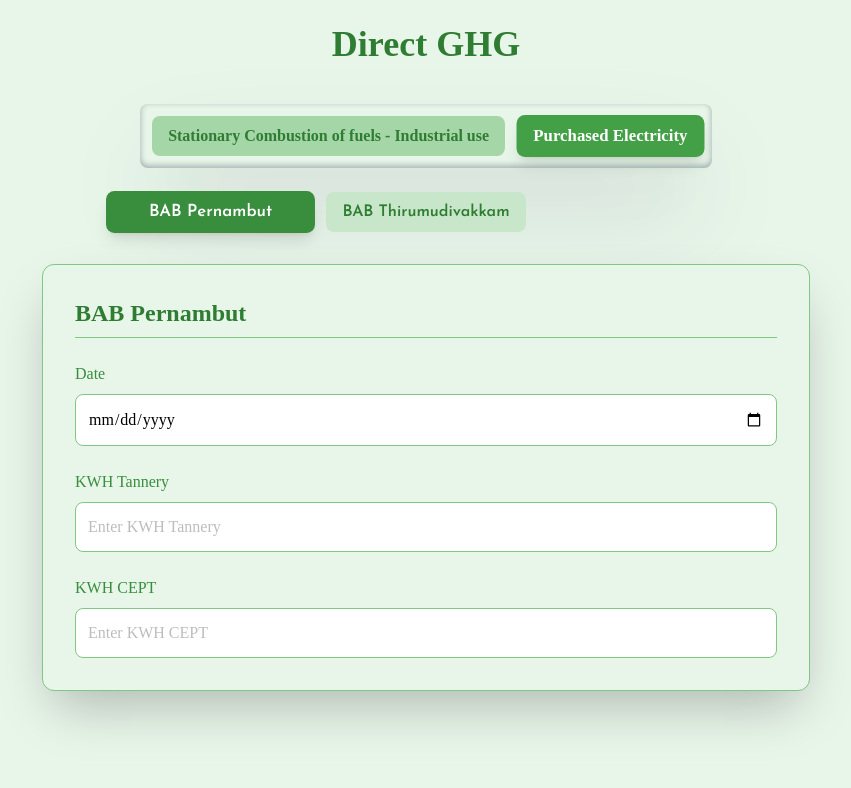
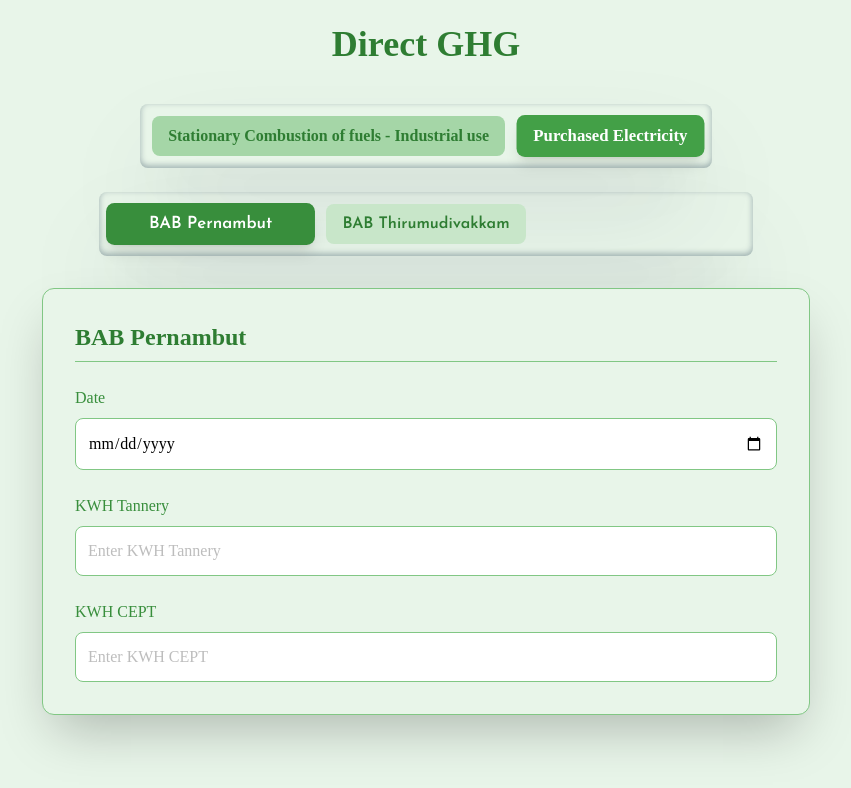
Before and after one commit to carbonfootprints/CarbonFootprint_FrontEnd, a React (Vite) app: page /direct in a window 1280 px wide. Both pictures are taken after a click on the button "Purchased Electricity". Shown: the top 788 px of the page, without its empty margins (214-1065 px from the left). Built offline with nearby package versions, Linux system fonts and the light colour scheme; a web font is replaced by a local one.

Commit message:
direct GHG updated

```diff
--- a/src/components/DirectGHG.jsx
+++ b/src/components/DirectGHG.jsx
@@ -114,7 +114,7 @@ function DirectGHG() {
       {/* Content for Category 2 */}
       {activeCategory === "Category2" && (
         <>
-          <div className="grid grid-cols-6 font-josefin gap-4 mb-8">
+          <div className="grid grid-cols-6 p-3 rounded-lg loginWrapper font-josefin gap-4 mb-8">
             <button
               onClick={() => handleTabChange("Category2Pernambut")}
               className={`col-span-6 sm:col-span-2 font-semibold py-2 px-4 rounded-lg transition-all transform ${
```
